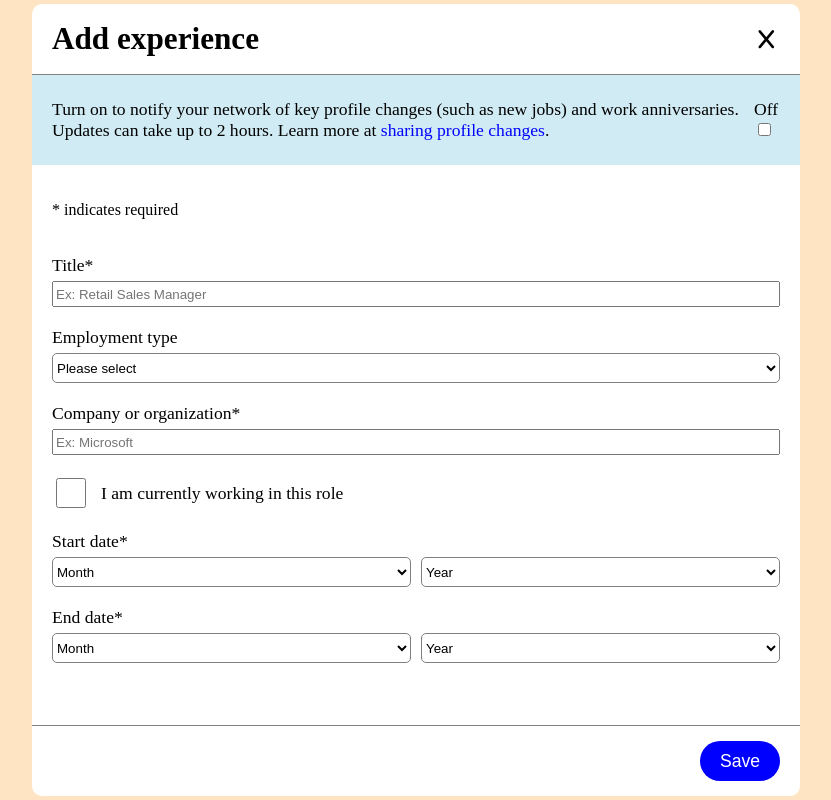
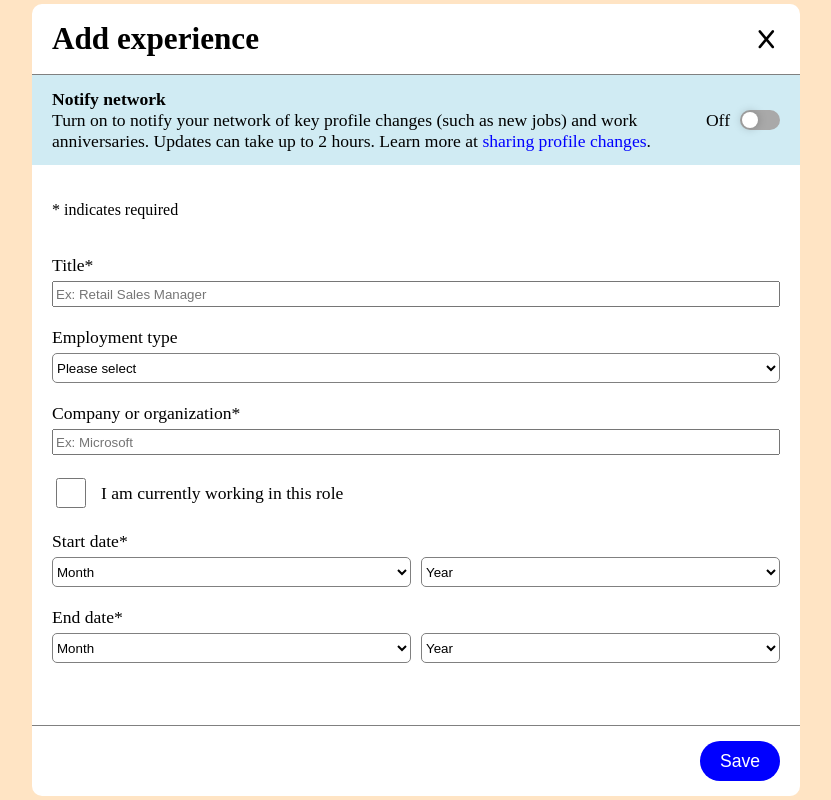
Before and after one commit to valentinvale/react-challenges-and-components, a React (Vite) app: page / in a window 1280 px wide. Both pictures are taken after a click on the button "Add". Shown: the whole page, without its empty margins (224-1055 px from the left). Built offline with nearby package versions, Linux system fonts and the light colour scheme.

Commit message:
added toggle and missing field messages

```diff
--- a/src/components/AddExperienceForm/AddExperienceForm.tsx
+++ b/src/components/AddExperienceForm/AddExperienceForm.tsx
@@ -42,13 +42,16 @@ export default function AddExperienceForm({
 
   const [notifyNetwork, setNotifyNetwork] = useState<boolean>(false);
 
+  const [submitted, setSubmitted] = useState<boolean>(false);
+
   async function handleSubmit(event: FormEvent<HTMLFormElement>) {
     event.preventDefault();
+    setSubmitted(true);
 
     const endDate = endMonth && endYear ? { endMonth, endYear } : undefined;
 
     if (!jobTitle || !companyName || !startMonth || !startYear) {
-      alert("Please fill in all required fields.");
+      //alert("Please fill in all required fields.");
       console.log(jobTitle, companyName, startMonth, startYear);
       return;
     }
@@ -72,7 +75,7 @@ export default function AddExperienceForm({
     setStartYear("");
     setEndMonth(undefined);
     setEndYear("");
-
+    setSubmitted(false);
     onCancel();
   }
 
@@ -82,31 +85,42 @@ export default function AddExperienceForm({
         className={`${rest.className} add-experience-form`}
         onSubmit={handleSubmit}
         {...rest}
+        noValidate
       >
         <div className="form-header">
           <h2>Add experience</h2>
-          <button type="button" onClick={onCancel}>
+          <button
+            type="button"
+            onClick={() => {
+              setSubmitted(false);
+              onCancel();
+            }}
+          >
             <i className="fa-solid fa-x"></i>
           </button>
         </div>
         <div className="form-body">
           <div className="notification-container">
             <p className="notification-p">
+              <b>Notify network</b>
+              <br />
               Turn on to notify your network of key profile changes (such as new
               jobs) and work anniversaries. Updates can take up to 2 hours.
               Learn more at{" "}
               <a className="learn-more-button">sharing profile changes</a>.
             </p>
             <div className="notification-toggle-container">
-              <label htmlFor="notification-toggle">
+              <label className="notification-label" htmlFor="notifications">
                 {notifyNetwork ? "On" : "Off"}
+                <input
+                  type="checkbox"
+                  id="notifications"
+                  className="notification-input"
+                  checked={notifyNetwork}
+                  onChange={() => setNotifyNetwork(!notifyNetwork)}
+                />
+                <div className="notification-toggle"></div>
               </label>
-              <input
-                type="checkbox"
-                id="notification-toggle"
-                checked={notifyNetwork}
-                onChange={() => setNotifyNetwork(!notifyNetwork)}
-              />
             </div>
           </div>
           <div className="indications-container">
@@ -121,6 +135,12 @@ export default function AddExperienceForm({
               value={jobTitle}
               onChange={(e) => setJobTitle(e.target.value)}
             />
+            {submitted && !jobTitle && (
+              <span className="form-item-error">
+                <i className="fa-solid fa-circle-xmark"></i> Title is a required
+                field
+              </span>
+            )}
           </div>
           <div className="form-item">
             <label htmlFor="employment-type">Employment type</label>
@@ -149,6 +169,12 @@ export default function AddExperienceForm({
               value={companyName}
               onChange={(e) => setCompanyName(e.target.value)}
             />
+            {submitted && !companyName && (
+              <span className="form-item-error">
+                <i className="fa-solid fa-circle-xmark"></i> Company is a
+                required field
+              </span>
+            )}
           </div>
           <div className="form-item form-checkbox">
             <input
@@ -191,6 +217,12 @@ export default function AddExperienceForm({
                 ))}
               </select>
             </div>
+            {submitted && (!startMonth || !startYear) && (
+              <span className="form-item-error">
+                <i className="fa-solid fa-circle-xmark"></i> Start date is a
+                required field
+              </span>
+            )}
           </div>
           <div className="form-item form-date">
             <label htmlFor="end-date">End date*</label>
@@ -232,6 +264,12 @@ export default function AddExperienceForm({
                 )}
               </select>
             </div>
+            {submitted && !isCurrentJob && (!endMonth || !endYear) && (
+              <span className="form-item-error">
+                <i className="fa-solid fa-circle-xmark"></i> End date is a
+                required field
+              </span>
+            )}
           </div>
         </div>
         <div className="form-footer">
--- a/src/styles/AddExperienceForm.css
+++ b/src/styles/AddExperienceForm.css
@@ -52,16 +52,69 @@
 
 .notification-container {
     margin-top: 0;
-    position: sticky;
     display: flex;
     flex-direction: row;
+    gap: 20px;
     justify-content: space-between;
     padding: 20px;
     height: 50px;
     align-items: center;
     background-color:rgb(208, 235, 243);
     font-size: 1.1rem;
+
+    --toggle-width: 40px;
+    --toggle-height: calc(var(--toggle-width) / 2);
+    --toggle-border-radius: calc(var(--toggle-height) / 2);
+    --toggle-offset: calc(var(--toggle-width) * 10/100)
 }
+
+.notification-label {
+    display: flex;
+    flex-direction: row;
+    gap: 10px;
+}
+
+.notification-label:hover {
+    cursor: pointer;
+}
+
+.notification-input {
+    display: none;
+}
+
+.notification-toggle::after {
+    content: "";
+    background-color: white;
+    position: absolute;
+    top: calc(var(--toggle-offset) / 2);
+    left: calc(var(--toggle-offset) / 2);
+    width: calc(var(--toggle-width) / 2 - var(--toggle-offset));
+    height: calc(var(--toggle-height) - var(--toggle-offset));
+    border-radius: var(--toggle-border-radius);
+    box-shadow: 0 0 10px rgba(0, 0, 0, 0.25);
+    transition: transform 0.3s;
+}
+
+.notification-input:checked ~ .notification-toggle {
+    background-color: darkcyan;
+}
+
+.notification-input:checked ~ .notification-toggle::after {
+    transform: translateX(calc(var(--toggle-width) / 2))
+}
+
+.notification-toggle {
+    position: relative;
+    top: 0;
+    left: 0;
+
+    width: var(--toggle-width);
+    height: var(--toggle-height);
+    border-radius: var(--toggle-border-radius);
+    background-color: darkgrey;
+    transition: background-color 0.3s ease;
+}
+
 
 .indications-container {
     padding: 20px;
@@ -126,6 +179,14 @@
     flex: 1;
 }
 
+.form-item-error {
+    font-size: 1rem;
+}
+
+.form-item-error i {
+    color: rgb(220, 25, 25);
+}
+
 .form-footer {
     padding: 0 20px;
     display: flex;
```
